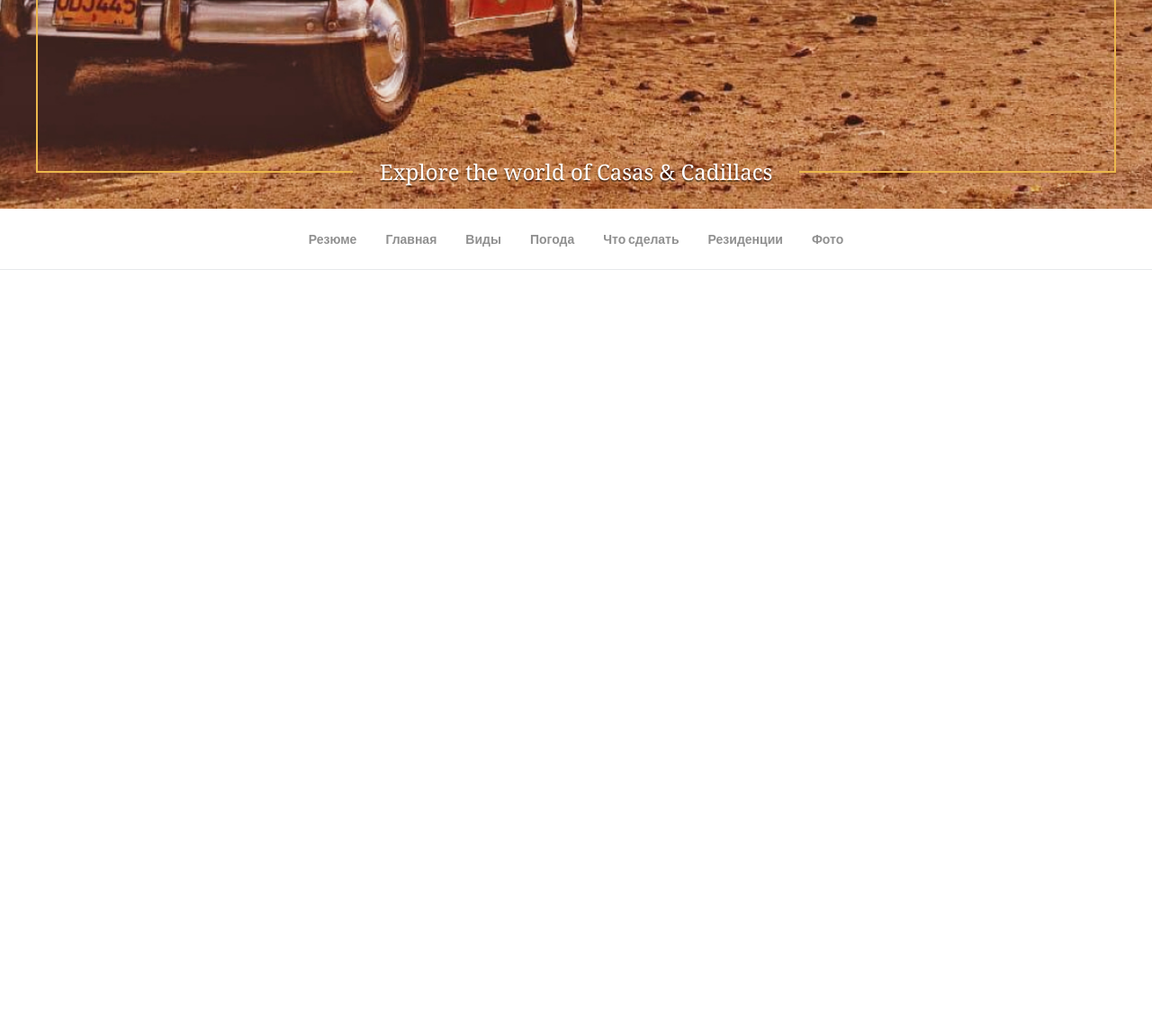
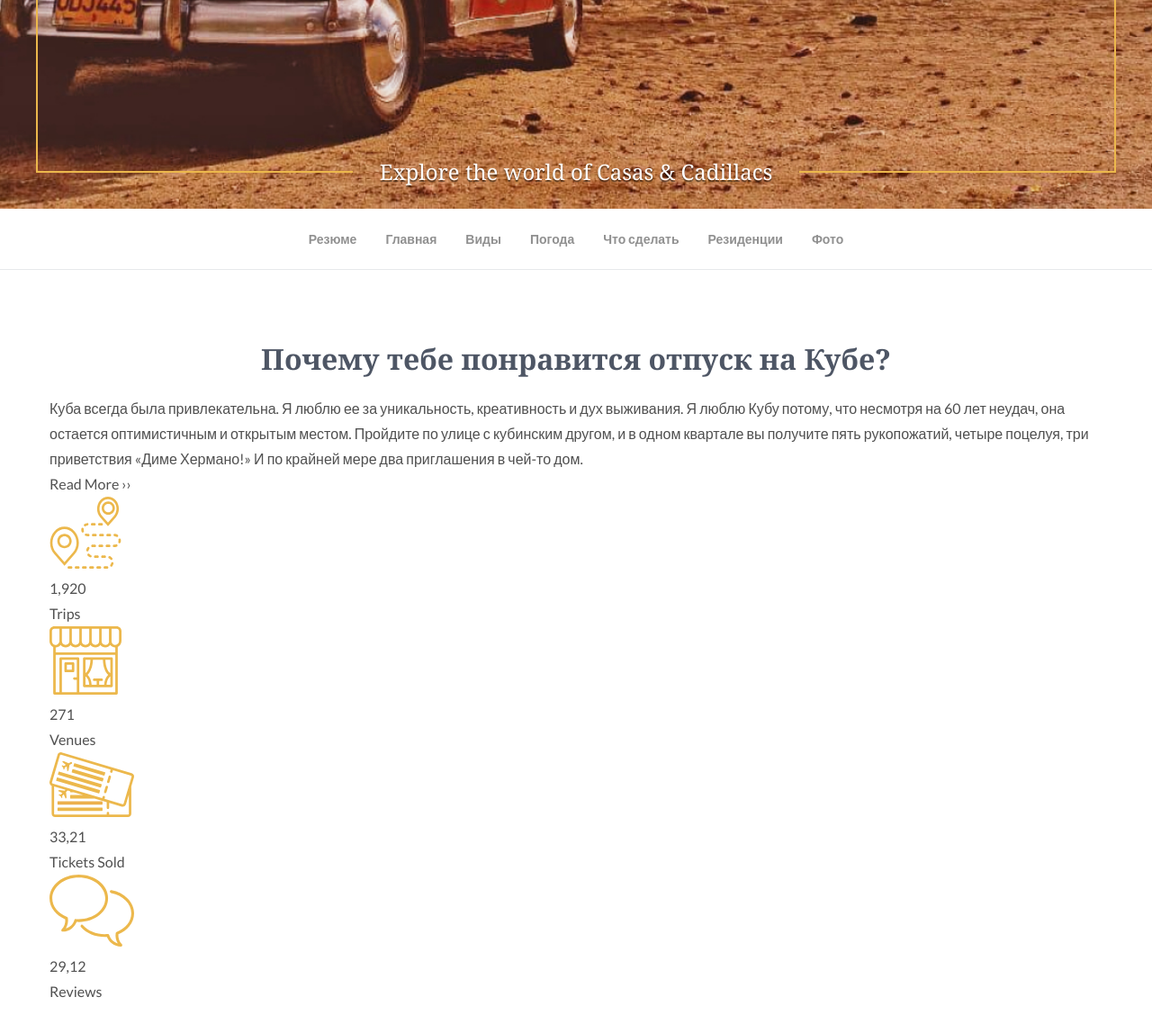
Before and after one commit to ESychev/Cuba, a plain HTML site: page index.html in a window 1280 px wide. Shown: the part 568-1716 px from the top of the page at 90% size. Before the commit the page ends 868 px from the top, so only its background shows below. Drawn offline with nearby package versions, Linux system fonts and the light colour scheme.

Commit message:
add block section with class reason

```diff
--- a/css/style.css
+++ b/css/style.css
@@ -16,6 +16,17 @@
     font-size: 16px;
     line-height: 28px;
     font-weight: 400;
+}
+
+.container {
+    max-width: 1200px;
+    padding: 0 15px;
+    margin: 0 auto;
+}
+
+.container-content {
+    max-width: 978px;
+    margin: 0 auto;
 }
 
 .header__top {
@@ -96,3 +107,16 @@
     color: #4E5665;
     border-bottom: 4px solid #ECB84C;
 }
+
+.reason {
+    padding: 80px 0;
+}
+
+.reason__title {
+    font-family: Georgia;
+    font-size: 32px;
+    line-height: 38px;
+    text-align: center;
+    color: #4E5665;
+    margin-bottom: 22px;
+}
--- a/index.html
+++ b/index.html
@@ -48,6 +48,39 @@
             </ul>
         </nav>
     </header>
+    <section class="reason">
+        <div class="container">
+            <h2 class="reason__title">Почему тебе понравится отпуск на Кубе?</h2>
+            <p class="reason__text">Куба всегда была привлекательна. Я люблю ее за уникальность, креативность и дух выживания. Я люблю Кубу потому, что несмотря на 60 лет неудач, она остается оптимистичным и открытым местом. Пройдите по улице с кубинским другом, и в одном квартале
+                вы получите пять рукопожатий, четыре поцелуя, три приветствия «Диме Хермано!» И по крайней мере два приглашения в чей-то дом.</p>
+            <div class="reason__link">
+                <a href="#">Read More ››</a>
+            </div>
+            <div class="reason__statistics">
+
+                <div class="reason__statistics-item">
+                    <img class="reason__statistics-images" src="images/statistics-1.svg" alt="">
+                    <p class="reason__statistics-num">1,920</p>
+                    <p class="reason__statistics-text">Trips</p>
+                </div>
+                <div class="reason__statistics-item">
+                    <img class="reason__statistics-images" src="images/statistics-2.svg" alt="">
+                    <p class="reason__statistics-num">271</p>
+                    <p class="reason__statistics-text">Venues</p>
+                </div>
+                <div class="reason__statistics-item">
+                    <img class="reason__statistics-images" src="images/statistics-3.svg" alt="">
+                    <p class="reason__statistics-num">33,21</p>
+                    <p class="reason__statistics-text">Tickets Sold</p>
+                </div>
+                <div class="reason__statistics-item">
+                    <img class="reason__statistics-images" src="images/statistics-4.svg" alt="">
+                    <p class="reason__statistics-num">29,12</p>
+                    <p class="reason__statistics-text">Reviews</p>
+                </div>
+            </div>
+        </div>
+    </section>
     <script src="https://ajax.googleapis.com/ajax/libs/jquery/3.4.1/jquery.min.js"></script>
     <script src="js/slick.min.js"></script>
     <script src="js/main.js"></script>
```
Also changed, not shown: images/statistics-1.svg (added), images/statistics-2.svg (added), images/statistics-3.svg (added), images/statistics-4.svg (added).
